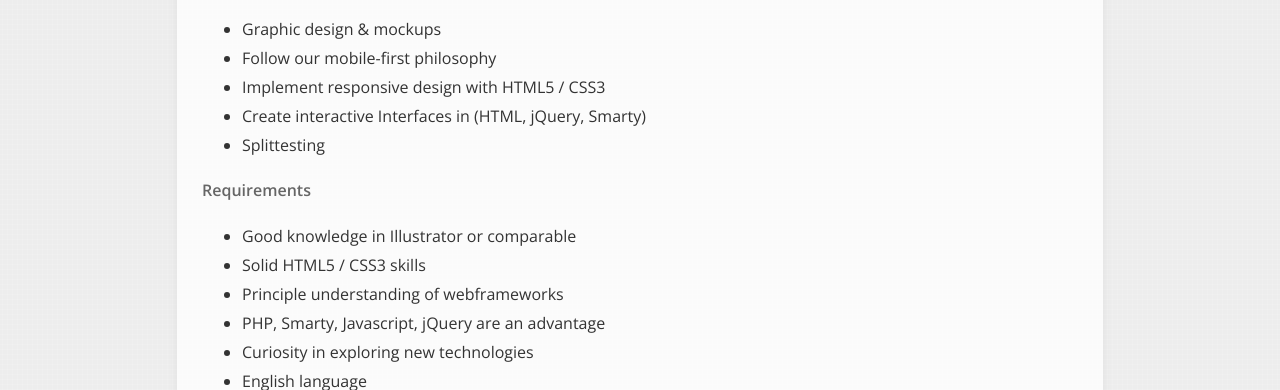
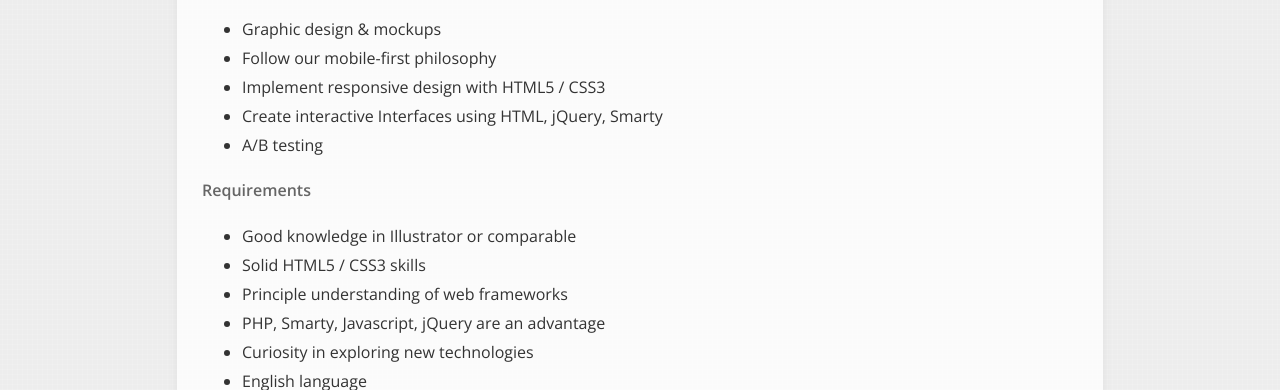
Before and after one commit to rysie/cargomedia.github.io, a Jekyll site: the page built from jobs/index.html, in a window 1280 px wide and 900 px high, scrolled down 948 px. Shown: the part 155-545 px from the top of the window. Built offline with Jekyll 4.4.1, drawn with Linux system fonts in a browser that asks for light colours; Markdown is read by kramdown in place of the engine named in the settings.

Commit message:
adjust job description

```diff
--- a/_data/jobs.yml
+++ b/_data/jobs.yml
@@ -20,13 +20,13 @@
           "Graphic design & mockups",
           "Follow our mobile-first philosophy",
           "Implement responsive design with HTML5 / CSS3",
-          "Create interactive Interfaces in (HTML, jQuery, Smarty)",
-          "Splittesting"
+          "Create interactive Interfaces using HTML, jQuery, Smarty",
+          "A/B testing"
           ]
   requirements: [
                 "Good knowledge in Illustrator or comparable",
                 "Solid HTML5 / CSS3 skills",
-                "Principle understanding of webframeworks",
+                "Principle understanding of web frameworks",
                 "PHP, Smarty, Javascript, jQuery are an advantage",
                 "Curiosity in exploring new technologies",
                 "English language"
```
